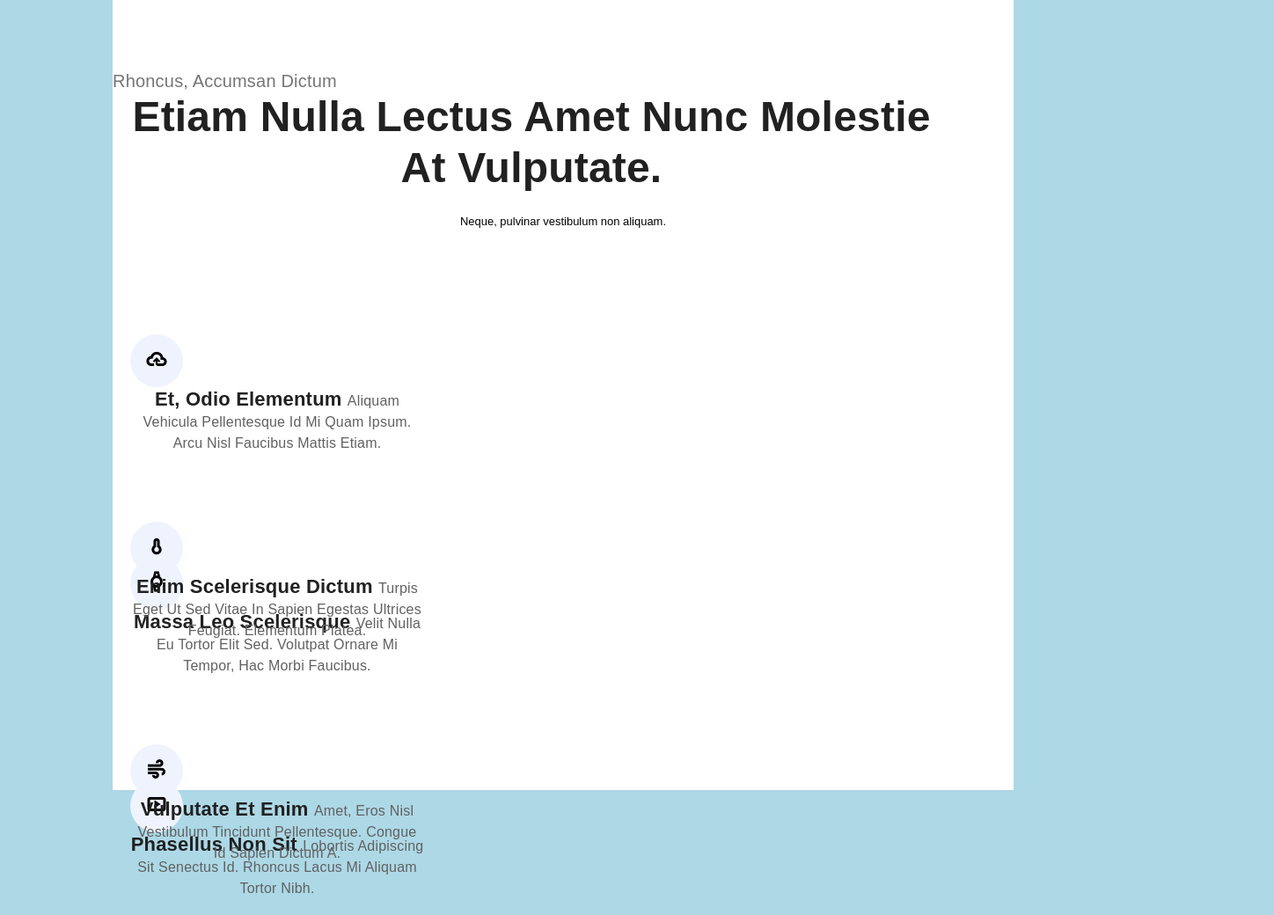
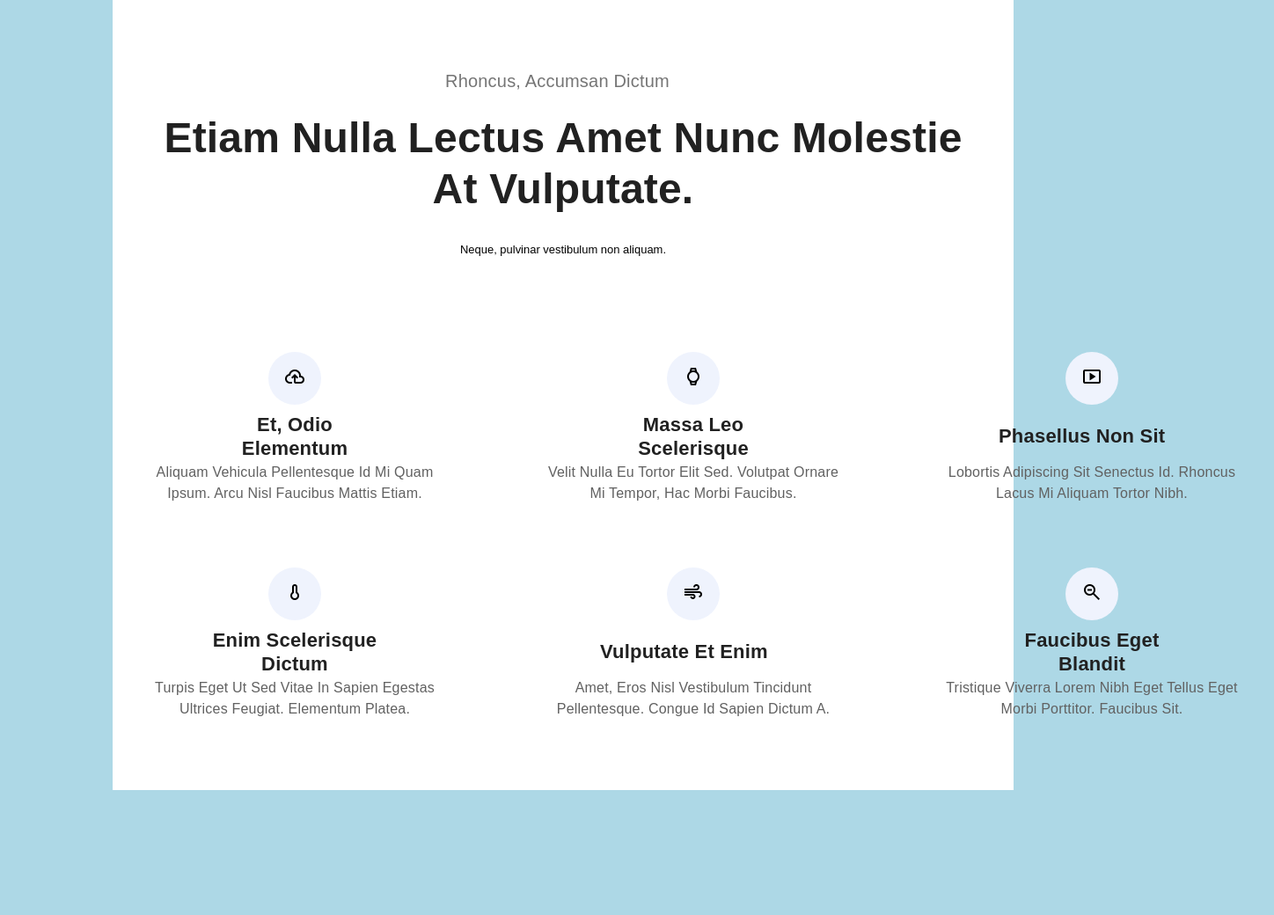
Before and after one commit to frontend-enjoyers/Project, a plain HTML site: page index.html in a window 1280 px wide. Shown: the top 1040 px of the page at 88% size, 1448 px wide, since content can reach past the window. After the commit the page ends 898 px from the top, so only its background shows below. Drawn offline with nearby package versions, Linux system fonts and the light colour scheme.

Commit message:
fixed errors

```diff
--- a/index.html
+++ b/index.html
@@ -26,16 +26,7 @@
 			<div class="Frame48">
 				<div class="avatar">
 					<div class="icon">
-					<link rel="stylesheet" href="https://fonts.googleapis.com/css2?family=Material+Symbols+Outlined:opsz,wght,FILL,GRAD@48,400,0,0" />
-						<style>
-.material-symbols-outlined {
-  font-variation-settings:
-  'FILL' 0,
-  'wght' 900,
-  'GRAD' 2,
-  'opsz' 16
-}
-</style>
+						<link rel="stylesheet" href="https://fonts.googleapis.com/css2?family=Material+Symbols+Outlined:opsz,wght,FILL,GRAD@48,400,0,0" />
 						<span class="material-symbols-outlined">
 						cloud_upload
 						</span>
@@ -94,8 +85,8 @@ smart_display
 					<div class="icon">
 						<link rel="stylesheet" href="https://fonts.googleapis.com/css2?family=Material+Symbols+Outlined:opsz,wght,FILL,GRAD@48,600,0,0" />
 						<span class="material-symbols-outlined">
-thermometer
-</span>
+						thermometer
+						</span>
 					</div>
 				</div>
 				<div class="Frame47">
--- a/style.css
+++ b/style.css
@@ -1,25 +1,26 @@
 html, body {
-	font-family : sans-serif;
+	font-family: sans-serif;
 	font-size: 90%;
 	background-color: lightblue;
 	text-align: center;
-	margin:0px;
-	padding : 0px;
+	margin: 0px;
+	padding: 0px;
 	justify-content: center;
 	align-items: center;
-
 }
 
 #Feature {
 	display: flex;
 	flex-direction: column;
 	gap: 60px;
-
 	width: 80%;
 	margin-left: 10%;
 	margin-right: 10%;
 	height: 898px;
+	/* white */
+
 	background: #fff;
+	/* Inside auto layout */
 
 	flex: none;
 	order: 3;
@@ -27,38 +28,51 @@ html, body {
 }
 
 #Frame17 {
+	/* Frame 17 */
+	/* Auto layout */
+
+	display: flex;
 	flex-direction: column;
 	align-items: center;
 	padding: 0px;
 	gap: 32px;
 	margin-top: 80px;
-
 	width: 100%;
 	height: 220px;
+	/* Inside auto layout */
 
+	flex: none;
 	order: 0;
 	align-self: stretch;
 	flex-grow: 0;
 }
 
 #Frame16 {
+	/* Frame 16 */
+	/* Auto layout */
+
+	display: flex;
 	flex-direction: column;
 	justify-content: center;
 	align-items: center;
 	padding: 0px;
 	gap: 24px;
-
 	width: 952px;
 	height: 164px;
+	/* Inside auto layout */
+
+	flex: none;
 	order: 0;
 	flex-grow: 0;
 }
 
 
 #textrhoncus {
+	/* Rhoncus, accumsan dictum */
+
+
 	width: 268px;
 	height: 24px;
-
 	font-style: normal;
 	font-weight: 400;
 	font-size: 20px;
@@ -68,8 +82,12 @@ html, body {
 	text-align: center;
 	letter-spacing: 0.2px;
 	text-transform: capitalize;
+	/* systemGrey/600 */
 
 	color: #757575;
+	/* Inside auto layout */
+
+	flex: none;
 	order: 0;
 	flex-grow: 0;
 }
@@ -80,7 +98,6 @@ html, body {
 
 	width: 952px;
 	height: 116px;
-
 	font-style: normal;
 	font-weight: 600;
 	font-size: 48px;
@@ -90,10 +107,12 @@ html, body {
 	text-align: center;
 	letter-spacing: 0.2px;
 	text-transform: capitalize;
-
 	/* systemGrey/900 */
 
 	color: #212121;
+	/* Inside auto layout */
+
+	flex: none;
 	order: 1;
 	flex-grow: 0;
 }
@@ -104,7 +123,6 @@ html, body {
 
 	width: 398px;
 	height: 24px;
-
 	font-style: normal;
 	font-weight: 400;
 	font-size: 20px;
@@ -114,75 +132,103 @@ html, body {
 	text-align: center;
 	letter-spacing: 0.2px;
 	text-transform: capitalize;
-
 	/* systemGrey/600 */
 
 	color: #757575;
+	/* Inside auto layout */
+
+	flex: none;
 	order: 1;
 	flex-grow: 0;
 }
 
 #Frame53 {
+	/* Frame 53 */
+	/* Auto layout */
+
+	display: flex;
 	flex-direction: column;
 	align-items: flex-start;
 	padding: 0px;
 	gap: 32px;
-
 	width: 100%;
 	height: 458px;
+	/* Inside auto layout */
+
+	flex: none;
 	order: 1;
 	flex-grow: 0;
 }
 
 .Frame51 {
+	/* Frame 51 */
+	/* Auto layout */
+
+	display: flex;
 	flex-direction: row;
 	align-items: flex-start;
 	padding: 0px;
 	gap: 39px;
-
 	width: 100%;
 	height: 213px;
+	/* Inside auto layout */
+
+	flex: none;
 	order: 0;
 	flex-grow: 0;
 }
 
 .Frame48 {
+	/* Frame 48 */
+	/* Auto layout */
+
+	display: flex;
 	flex-direction: column;
 	justify-content: center;
 	align-items: center;
 	padding: 20px;
 	gap: 22px;
-
 	width: 374px;
 	height: 213px;
+	/* Inside auto layout */
+
+	flex: none;
 	order: 0;
 	flex-grow: 0;
 }
 
 .avatar {
-		/* Avatar */
+	/* Avatar */
 
 
 	width: 60px;
 	height: 60px;
-
 	/* light/primary/a8 */
 
 	background: #EFF3FD;
 	border-radius: 50px;
+	/* Inside auto layout */
+
+	flex: none;
 	order: 0;
 	flex-grow: 0;
 }
 
 .Frame47 {
+	/* Frame 47 */
+	/* Auto layout */
+
+	display: flex;
 	flex-direction: column;
 	justify-content: center;
 	align-items: center;
 	padding: 0px;
 	gap: 16px;
-
 	width: 334px;
 	height: 91px;
+	/* Inside auto layout */
+
+	flex: none;
 	order: 1;
 	flex-grow: 0;
 }
@@ -193,29 +239,33 @@ html, body {
 
 	width: 212px;
 	height: 27px;
-
 	font-style: normal;
 	font-weight: 600;
 	font-size: 22px;
 	line-height: 27px;
+	/* identical to box height */
+
+	display: flex;
 	align-items: center;
 	text-align: center;
 	letter-spacing: 0.2px;
 	text-transform: capitalize;
-
 	/* systemGrey/900 */
 
 	color: #212121;
+	/* Inside auto layout */
+
+	flex: none;
 	order: 0;
 	flex-grow: 0;
 }
+
 .bottom {
 	/* Aliquam vehicula pellentesque id mi quam ipsum. Arcu nisl faucibus mattis etiam. */
 
 
 	width: 334px;
 	height: 48px;
-
 	font-style: normal;
 	font-weight: 400;
 	font-size: 16px;
@@ -225,10 +275,12 @@ html, body {
 	text-align: center;
 	letter-spacing: 0.2px;
 	text-transform: capitalize;
-
 	/* systemGrey/700 */
 
 	color: #616161;
+	/* Inside auto layout */
+
+	flex: none;
 	order: 1;
 	flex-grow: 0;
 }
@@ -240,4 +292,4 @@ html, body {
 	width: 48px;
 	height: 48px;
 	margin-top: 16px;
-	}
+}
```
